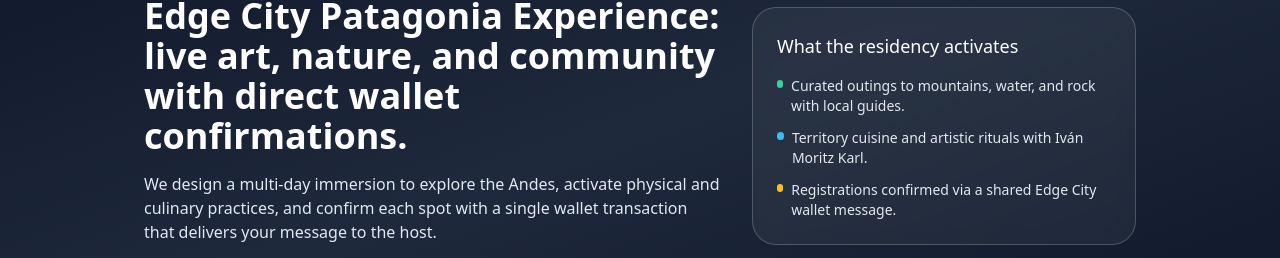
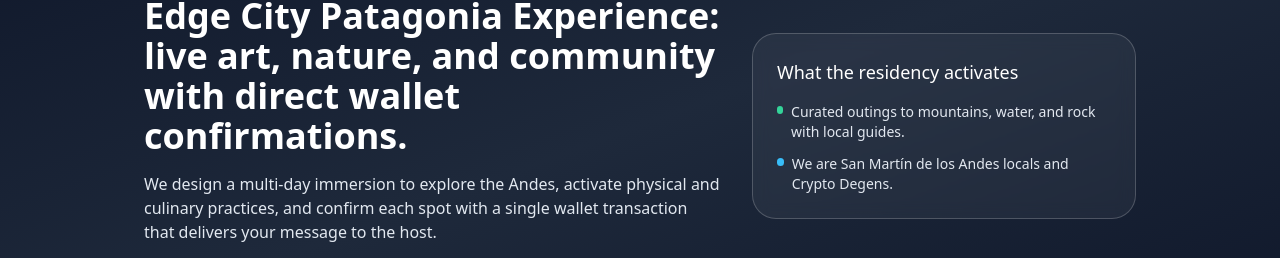
Before and after one commit to p2pdevmedia/Hackaton20025, a React (Create React App) app in the folder frontend/: page / in a window 1280 px wide. Shown: the part 215-473 px from the top of the page. Built offline with nearby package versions, Linux system fonts and the light colour scheme; no server answers.

Commit message:
Update hero card copy with Crypto Degens phrasing

```diff
--- a/frontend/src/translations.js
+++ b/frontend/src/translations.js
@@ -21,8 +21,7 @@
       heading: 'What the residency activates',
       items: [
         'Curated outings to mountains, water, and rock with local guides.',
-        'Territory cuisine and artistic rituals with Iván Moritz Karl.',
-        'Registrations confirmed via a shared Edge City wallet message.'
+        'We are San Martín de los Andes locals and Crypto Degens.'
       ]
     },
     calendar: {
@@ -150,8 +149,7 @@
       heading: 'Lo que activa la residencia',
       items: [
         'Salidas curadas a montaña, agua y roca con guías locales.',
-        'Cocina de territorio y rituales artísticos con Iván Moritz Karl.',
-        'Registros confirmados con un mensaje en la wallet compartida de Edge City.'
+        'Somos locales de San Martín de los Andes y degenerados cripto.'
       ]
     },
     calendar: {
@@ -278,8 +276,7 @@
       heading: 'Ce que la résidence active',
       items: [
         'Sorties curatoriales en montagne, sur l’eau et la roche avec des guides locaux.',
-        'Cuisine du territoire et rituels artistiques avec Iván Moritz Karl.',
-        'Places, paiements et livrables sécurisés par le contrat Edge City.'
+        'Nous sommes des locaux de San Martín de los Andes et des dégénérés de la crypto.'
       ]
     },
     calendar: {
@@ -395,8 +392,7 @@
       heading: 'Was die Residenz aktiviert',
       items: [
         'Kuratiere Ausflüge zu Bergen, Wasser und Fels mit lokalen Guides.',
-        'Regionale Küche und künstlerische Rituale mit Iván Moritz Karl.',
-        'Plätze, Zahlungen und Deliverables, gesichert durch den Edge City-Vertrag.'
+        'Wir sind Einheimische aus San Martín de los Andes und Krypto-Degens.'
       ]
     },
     calendar: {
@@ -511,8 +507,7 @@
       heading: '驻地带来的体验',
       items: [
         '与本地向导一起前往山地、湖水与岩壁的精选行程。',
-        '与 Iván Moritz Karl 共同呈现的地域料理与艺术仪式。',
-        '由 Edge City 合约保障的席位、付款与成果。'
+        '我们是来自圣马丁-德洛斯安第斯的本地人，也是加密退化者。'
       ]
     },
     calendar: {
@@ -628,8 +623,7 @@
       heading: 'Что предлагает резиденция',
       items: [
         'Кураторские выезды в горы, к воде и скалам с местными гидами.',
-        'Кухня региона и художественные ритуалы с Иваном Морицем Карлом.',
-        'Места, платежи и результаты под защитой контракта Edge City.'
+        'Мы — местные из Сан-Мартин-де-лос-Андес и крипто-дегенераты.'
       ]
     },
     calendar: {
```
